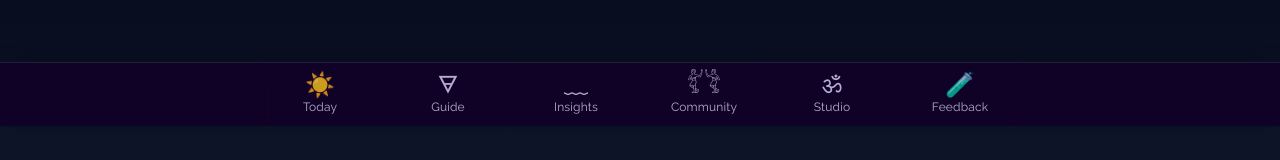
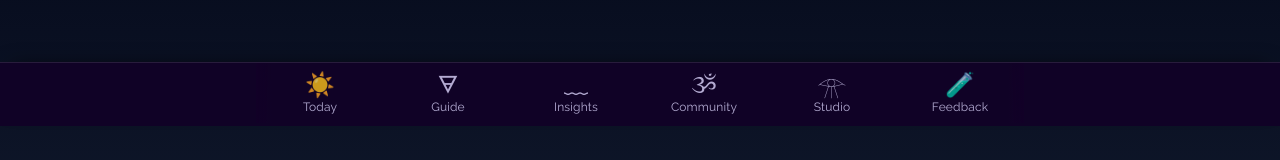
Before and after one commit to AraOm/fromwithinapp, a Next.js app: page /welcome in a window 1280 px wide. Shown: the part 674-834 px from the top of the page. Built offline with nearby package versions, Linux system fonts and the light colour scheme; a web font is replaced by a local one.

Commit message:
Update icons on home page

```diff
--- a/src/components/BottomNav.tsx
+++ b/src/components/BottomNav.tsx
@@ -60,9 +60,9 @@ export default function BottomNav() {
     {
       href: "/community",
       label: "Community",
-      icon: <span aria-hidden>𓀤𓀥</span>,
+      icon: <span aria-hidden>ૐ</span>,
     },
-    { href: "/studio", label: "Studio", icon: <span aria-hidden>ॐ</span> },
+    { href: "/studio", label: "Studio", icon: <span aria-hidden>𓁿</span> },
 
     // ⭐ NEW TILE — Beta Feedback
     {
--- a/src/pages/index.tsx
+++ b/src/pages/index.tsx
@@ -28,7 +28,7 @@ export default function HomePage() {
       href: "/guide", // hub for Mentor + Tarot
       title: "Guide",
       description: "Mentor, tarot, and soul-level guidance.",
-      icon: "✨",
+      icon: "🜃",
     },
     {
       href: "/insights",
@@ -46,7 +46,7 @@ export default function HomePage() {
       href: "/studio", // hub for Play + Learning + tools
       title: "Studio",
       description: "Play, learn, and create with energy tools.",
-      icon: "𓀪",
+      icon: "𓁿",
     },
     {
       href: "/beta-feedback",
```
